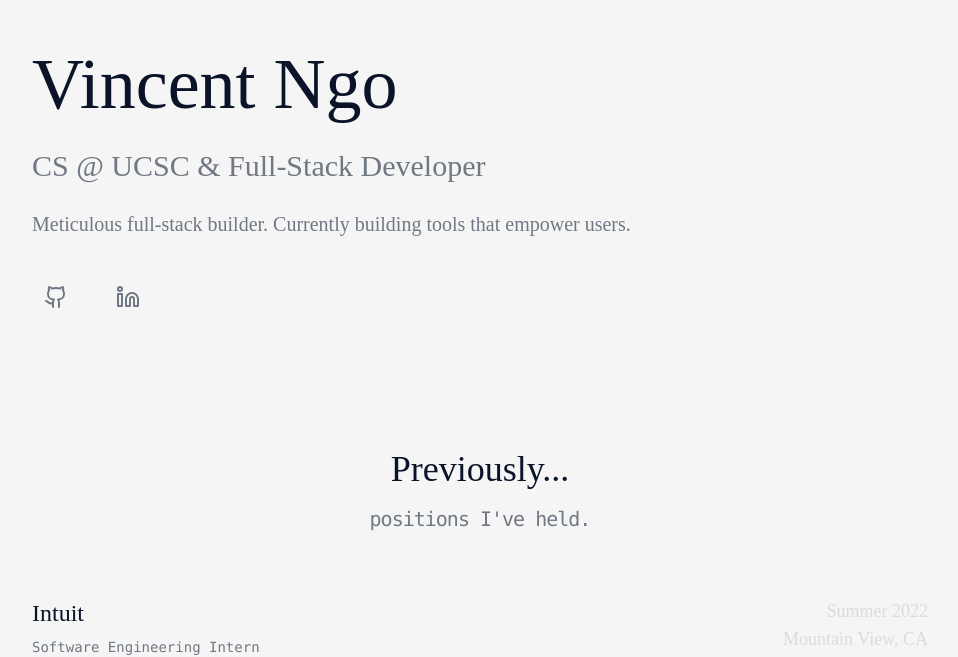
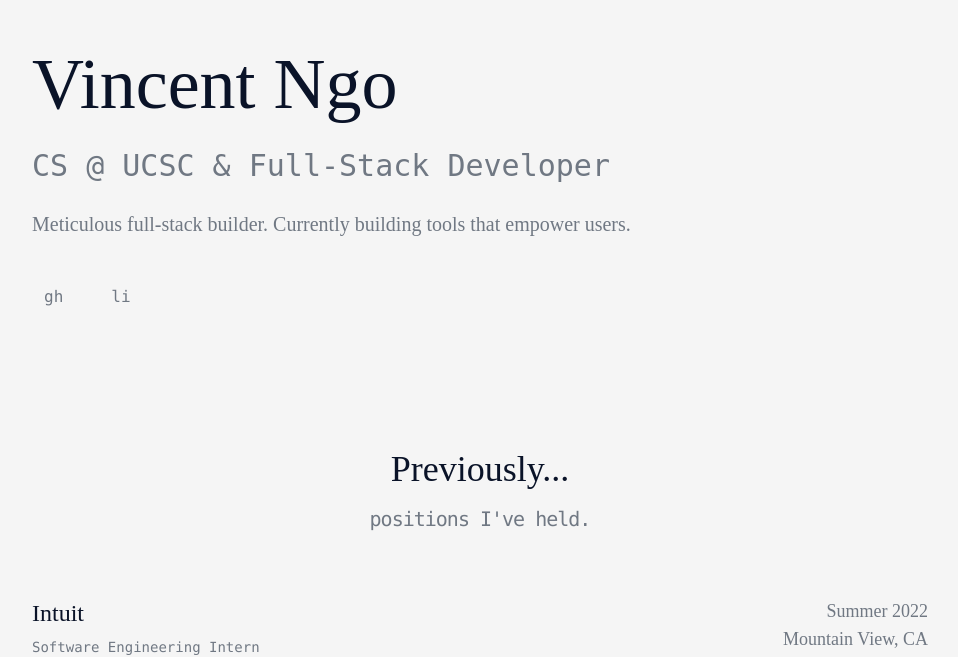
Before and after one commit to vinngo/vinn, a React (Vite) app: page / in a window 1280 px wide. Shown: the part 152-809 px from the top of the page, without its empty margins (160-1118 px from the left). Built offline with nearby package versions, Linux system fonts and the light colour scheme.

Commit message:
ui: minor tweaks

```diff
--- a/src/components/layout/Footer.tsx
+++ b/src/components/layout/Footer.tsx
@@ -1,5 +1,3 @@
-import { Github, Linkedin } from "lucide-react";
-
 export default function Footer() {
   const currentYear = new Date().getFullYear();
 
@@ -14,17 +12,17 @@ export default function Footer() {
           <div className="flex space-x-4">
             <a
               href="#"
-              className="text-muted-foreground hover:text-primary transition-colors"
+              className="text-muted-foreground text-xs hover:text-primary transition-colors font-mono"
               aria-label="GitHub"
             >
-              <Github className="h-5 w-5" />
+              gh
             </a>
             <a
               href="#"
-              className="text-muted-foreground hover:text-primary transition-colors"
+              className="text-muted-foreground text-xs hover:text-primary transition-colors font-mono"
               aria-label="LinkedIn"
             >
-              <Linkedin className="h-5 w-5" />
+              li
             </a>
           </div>
         </div>
--- a/src/components/sections/Hero.tsx
+++ b/src/components/sections/Hero.tsx
@@ -1,4 +1,3 @@
-import { Github, Linkedin } from "lucide-react";
 import { motion } from "motion/react";
 
 export default function Hero() {
@@ -20,8 +19,8 @@ export default function Hero() {
               </motion.h1>
             </div>
             <motion.p
-              className="text-xl sm:text-2xl md:text-3xl text-muted-foreground mb-6 font-light"
-              style={{ fontFamily: "Lora, serif" }}
+              className="text-xl sm:text-2xl md:text-3xl text-muted-foreground mb-6"
+              style={{ fontFamily: "Lora, mono  " }}
               initial={{ opacity: 0, y: 30 }}
               animate={{ opacity: 1, y: 0 }}
               transition={{ duration: 0.6, delay: 0.2, ease: "easeOut" }}
@@ -50,17 +49,17 @@ export default function Hero() {
           >
             <a
               href="https://github.com/vinngo/"
-              className="p-3 text-muted-foreground hover:text-primary transition-colors hover:scale-110 transform"
+              className="p-3 text-muted-foreground hover:text-primary transition-colors hover:scale-110 font-mono transform"
               aria-label="GitHub"
             >
-              <Github className="h-6 w-6" />
+              gh
             </a>
             <a
               href="https://www.linkedin.com/in/vinngo/"
-              className="p-3 text-muted-foreground hover:text-primary transition-colors hover:scale-110 transform"
+              className="p-3 text-muted-foreground hover:text-primary transition-colors hover:scale-110 font-mono transform"
               aria-label="LinkedIn"
             >
-              <Linkedin className="h-6 w-6" />
+              li
             </a>
           </motion.div>
         </div>
--- a/src/components/sections/Projects.tsx
+++ b/src/components/sections/Projects.tsx
@@ -62,7 +62,7 @@ function ProjectCardTrigger({ project }: ProjectCardProps) {
             {isOpen && <Emphasis />}
           </div>
           {project.featured && (
-            <span className="px-2 py-1 text-foreground text-xs rounded-full shrink-0 ml-2">
+            <span className="px-2 py-1 text-foreground font-mono text-xs rounded-full shrink-0 ml-2">
               Featured
             </span>
           )}
```
